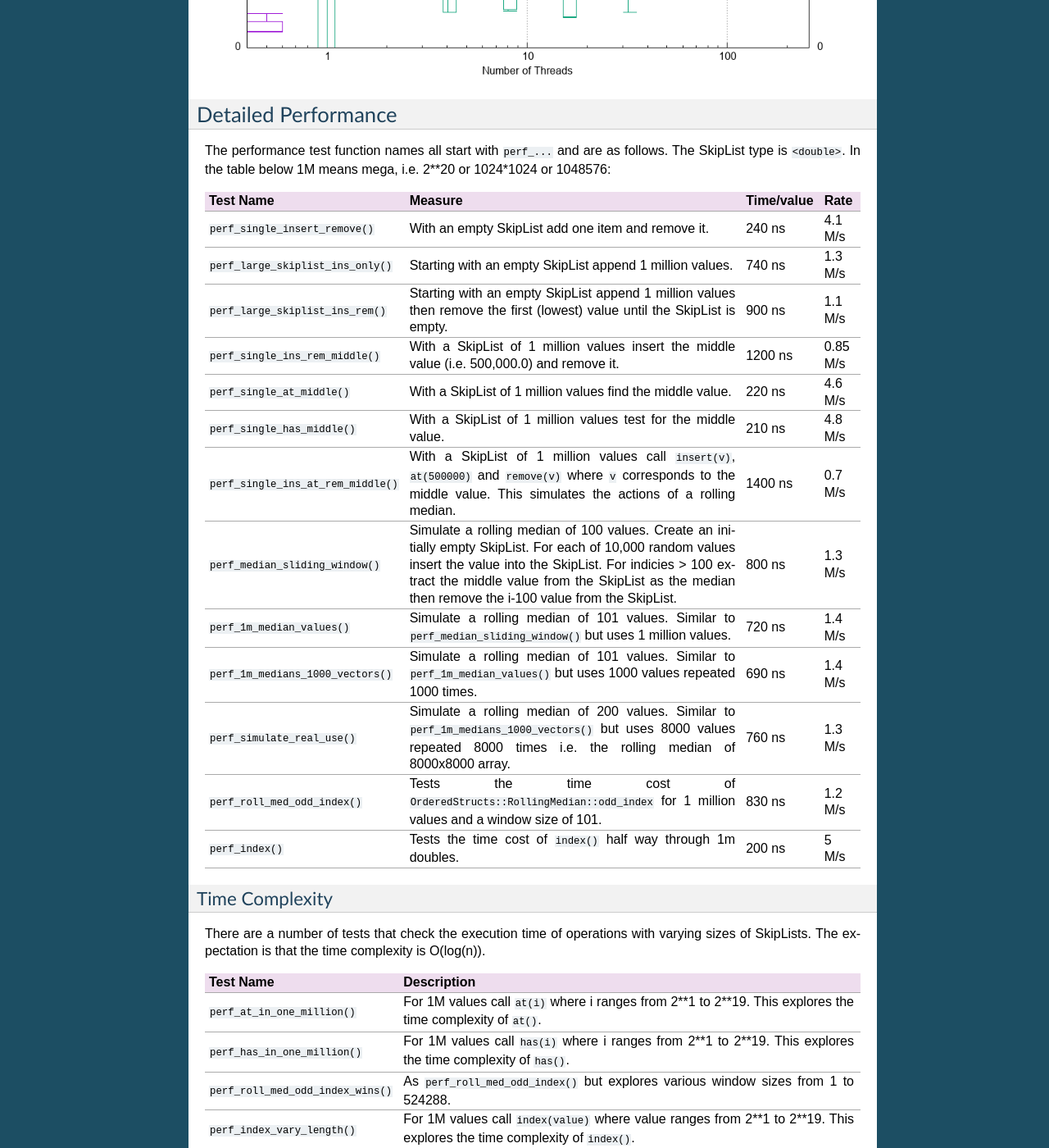
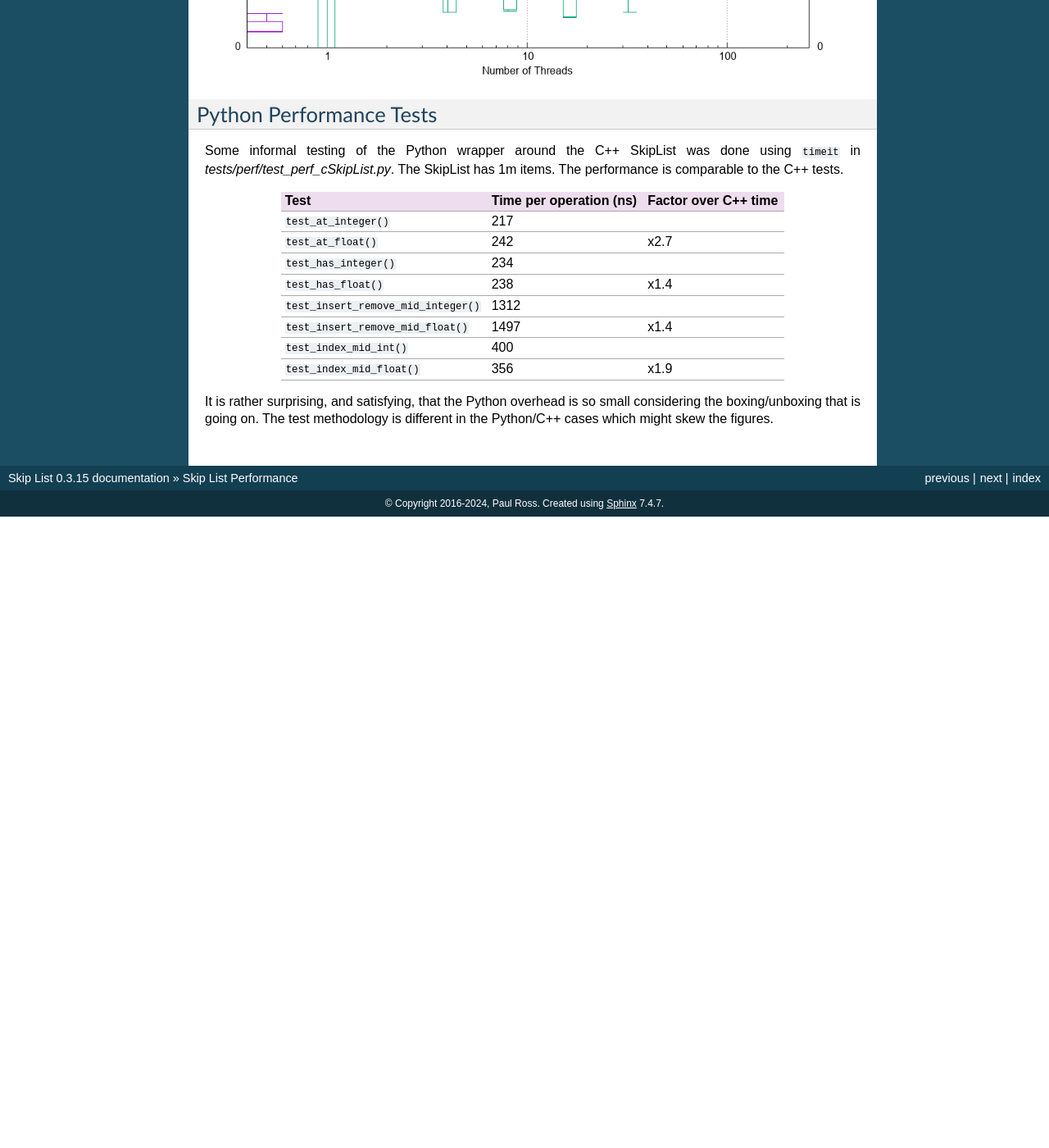
Before and after one commit to paulross/skiplist, a Sphinx documentation site: the page built from docs/source/performance.rst, in a window 1280 px wide and 1400 px high, scrolled down 10638 px. Shown: the whole window at 82% size. Built offline with Sphinx 7.4.7, drawn with Linux system fonts in a browser that asks for light colours; after the commit the page ends 11268 px from its top, so only the background shows below that; some of the changed text lies outside the part shown.

Commit message:
Remove detailed performance section for maintenance simplicity.

```diff
--- a/docs/source/performance.rst
+++ b/docs/source/performance.rst
@@ -369,87 +369,6 @@ threads contending for the SkipList, also shown is the same for a single threade
 .. image::
     plots/images/test_perf_sim_rolling_median_multi_thread_multi.png
 
-===============================
-Detailed Performance
-===============================
-
-The performance test function names all start with ``perf_...`` and are as follows.
-The SkipList type is ``<double>``. In the table below 1M means mega, i.e. 2**20 or 1024*1024 or 1048576:
-
-
-=================================== =============================================== =========== ========
-Test Name                           Measure                                         Time/value  Rate
-=================================== =============================================== =========== ========
-``perf_single_insert_remove()``     With an empty SkipList                          240 ns      4.1 M/s
-                                    add one item and remove it.
-``perf_large_skiplist_ins_only()``  Starting with an empty SkipList append 1        740 ns      1.3 M/s
-                                    million values.
-``perf_large_skiplist_ins_rem()``   Starting with an empty SkipList append 1        900 ns      1.1 M/s
-                                    million values then remove the first
-                                    (lowest) value until the SkipList is
-                                    empty.
-``perf_single_ins_rem_middle()``    With a SkipList of 1 million values insert      1200 ns     0.85 M/s
-                                    the middle value (i.e. 500,000.0) and
-                                    remove it.
-``perf_single_at_middle()``         With a SkipList of 1 million values find        220 ns      4.6 M/s
-                                    the middle value.
-``perf_single_has_middle()``        With a SkipList of 1 million values test        210 ns      4.8 M/s
-                                    for the middle value.
-``perf_single_ins_at_rem_middle()`` With a SkipList of 1 million values call        1400 ns     0.7 M/s
-                                    ``insert(v)``, ``at(500000)`` and
-                                    ``remove(v)`` where ``v`` corresponds to
-                                    the middle value. This simulates the
-                                    actions of a rolling median.
-``perf_median_sliding_window()``    Simulate a rolling median of 100 values.        800 ns      1.3 M/s
-                                    Create an initially empty SkipList. For
-                                    each of 10,000 random values
-                                    insert the value into the SkipList. For
-                                    indicies > 100 extract the middle value
-                                    from the SkipList as the median then
-                                    remove the i-100 value from the SkipList.
-``perf_1m_median_values()``         Simulate a rolling median of 101 values.        720 ns      1.4 M/s
-                                    Similar to
-                                    ``perf_median_sliding_window()`` but uses
-                                    1 million values.
-``perf_1m_medians_1000_vectors()``  Simulate a rolling median of 101 values.        690 ns      1.4 M/s
-                                    Similar to ``perf_1m_median_values()``
-                                    but uses 1000 values repeated 1000 times.
-``perf_simulate_real_use()``        Simulate a rolling median of 200 values.        760 ns      1.3 M/s
-                                    Similar to
-                                    ``perf_1m_medians_1000_vectors()`` but
-                                    uses 8000 values repeated 8000 times
-                                    i.e. the rolling median of 8000x8000
-                                    array.
-``perf_roll_med_odd_index()``       Tests the time cost of                          830 ns      1.2 M/s
-                                    ``OrderedStructs::RollingMedian::odd_index``
-                                    for 1 million values and a window size of
-                                    101.
-``perf_index()``                    Tests the time cost of                          200 ns      5 M/s
-                                    ``index()`` half way through 1m doubles.
-=================================== =============================================== =========== ========
-
----------------------------------
-Time Complexity
----------------------------------
-
-There are a number of tests that check the execution time of operations with varying sizes of SkipLists.
-The expectation is that the time complexity is O(log(n)).
-
-
-=================================== ================================================================
-Test Name                           Description
-=================================== ================================================================
-``perf_at_in_one_million()``        For 1M values call ``at(i)`` where i ranges from 2**1 to 2**19.
-                                    This explores the time complexity of ``at()``.
-``perf_has_in_one_million()``       For 1M values call ``has(i)`` where i ranges from 2**1 to 2**19.
-                                    This explores the time complexity of ``has()``.
-``perf_roll_med_odd_index_wins()``  As ``perf_roll_med_odd_index()`` but explores various window
-                                    sizes from 1 to 524288.
-``perf_index_vary_length()``        For 1M values call ``index(value)`` where value ranges from
-                                    2**1 to 2**19.
-                                    This explores the time complexity of ``index()``.
-=================================== ================================================================
-
 ====================================
 Python Performance Tests
 ====================================
```
